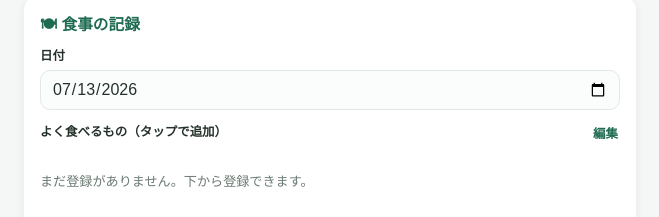
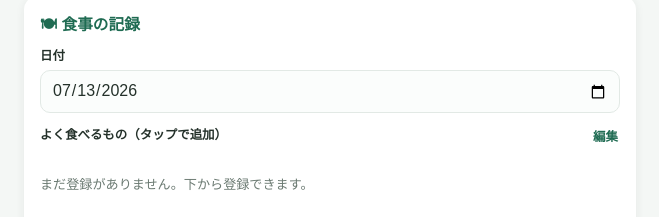
Before and after one commit to zhimasongtian-spec/shibokan-clinic-app, a plain HTML site: page index.html in a window 1280 px wide. Both pictures are taken after a click on the button "🍽 食事". Shown: the part 333-550 px from the top of the page, 310-969 px from the left. Drawn offline with Linux system fonts and the light colour scheme; a script that the page names is missing.

Commit message:
Fix oversized date input on iOS Safari
iOS renders input[type=date] with its own large native styling
(bigger height, centered text) that ignores our padding/font-size,
making it look like a big pill button next to normal-sized inputs.
appearance:none strips that so our CSS sizing applies consistently.

```diff
--- a/index.html
+++ b/index.html
@@ -69,6 +69,10 @@
     width: 100%; min-width: 0; max-width: 100%; padding: 9px 11px; border: 1px solid var(--line); border-radius: 10px;
     font-size: 1rem; font-family: inherit; background: #fbfdfc; color: var(--ink);
     box-sizing: border-box;
+  }
+  input[type=date] {
+    -webkit-appearance: none; appearance: none;
+    text-align: left; line-height: 1.3;
   }
   input:focus, select:focus, textarea:focus { outline: 2px solid var(--accent); border-color: transparent; }
   .row2 { display: grid; grid-template-columns: 1fr 1fr; gap: 10px; }
```
